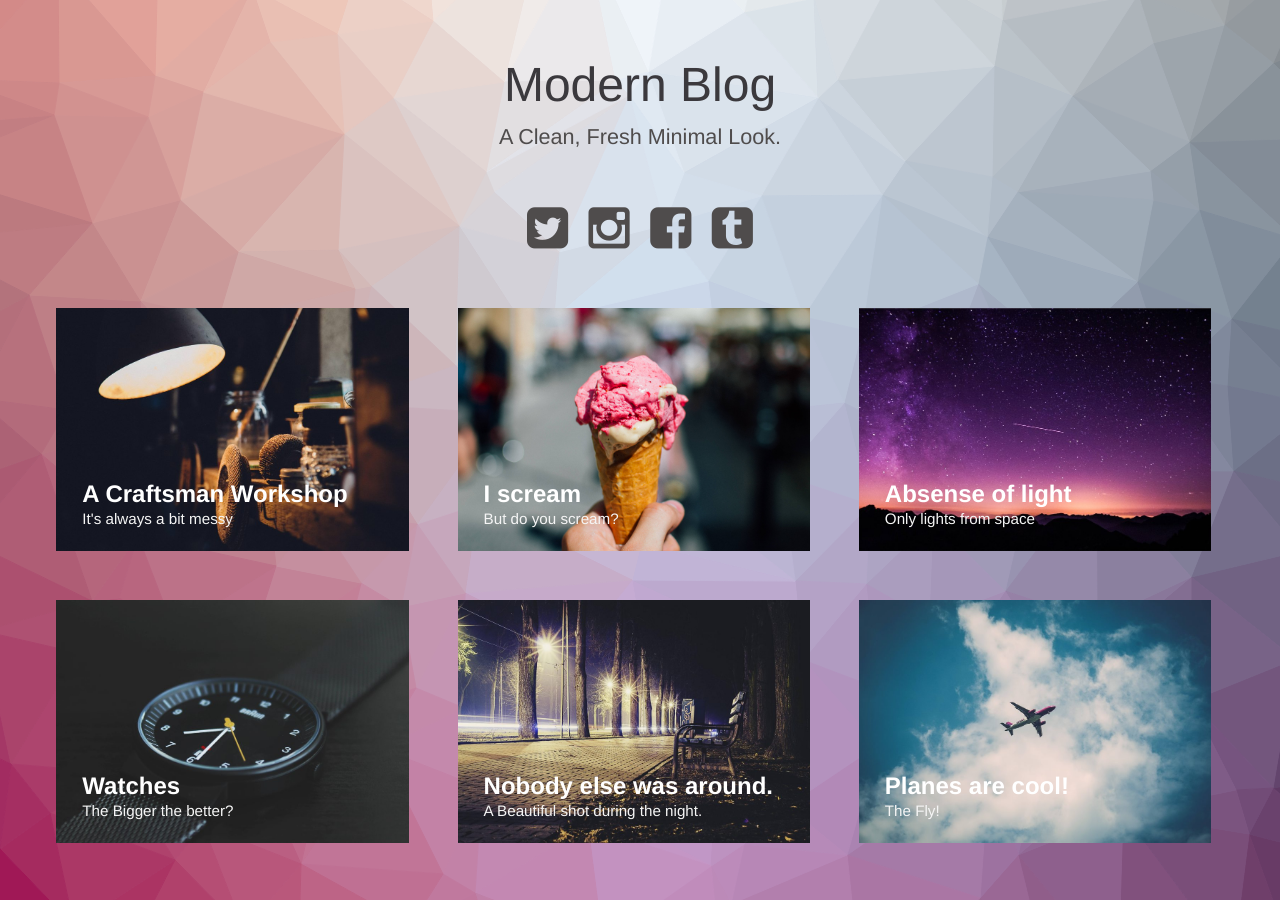
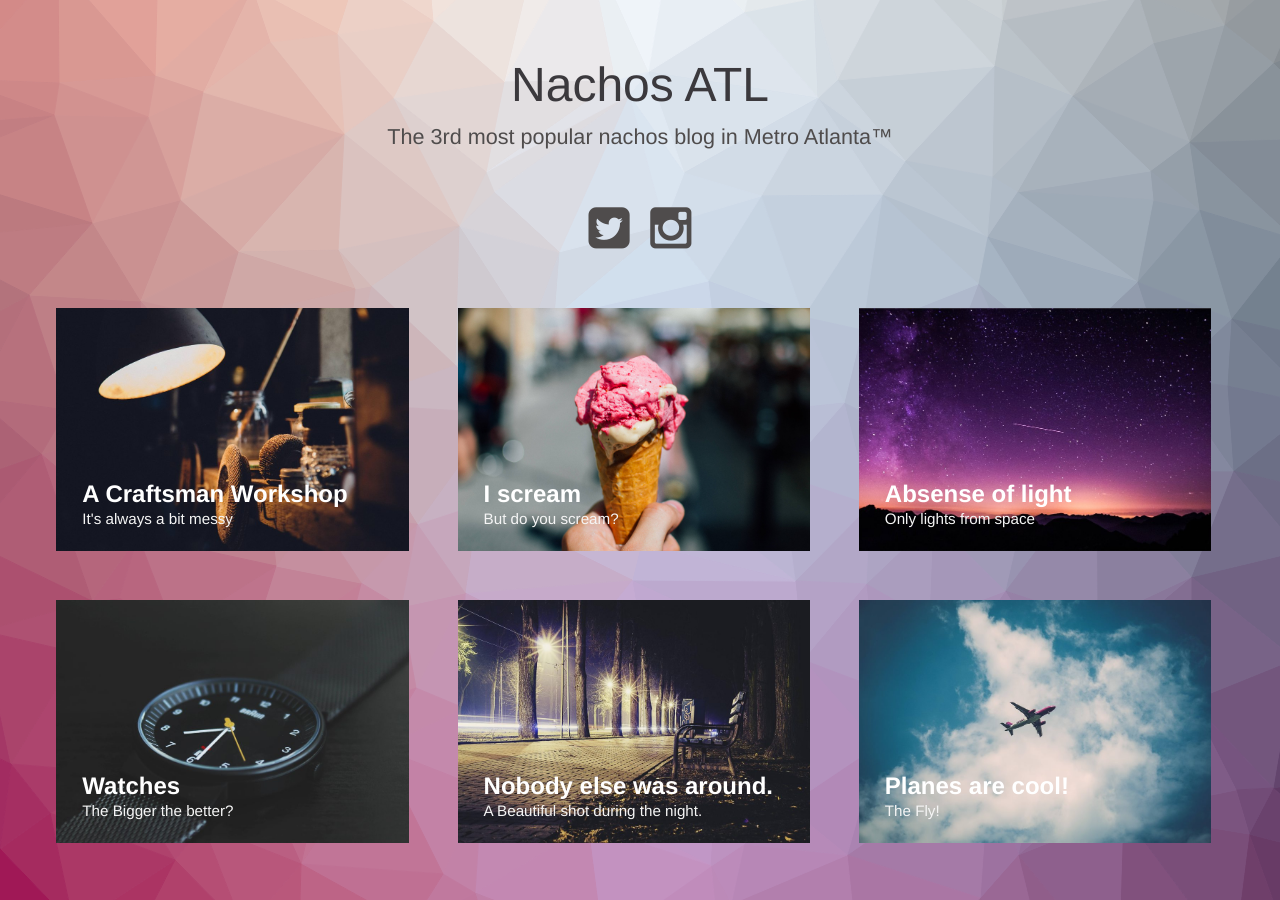
Before and after one commit to NachosATL/NachosATL.github.io, a Jekyll site: the page built from index.html, in a window 1280 px wide. Built offline with Jekyll 4.4.1, drawn with Linux system fonts in a browser that asks for light colours.

Commit message:
update site title and social

```diff
--- a/index.html
+++ b/index.html
@@ -28,12 +28,10 @@ layout: compress
 <body class="body">
 <div class="container">
     <header class="header">
-        <h1>Modern Blog<span>A Clean, Fresh Minimal Look.</span></h1>
+        <h1>Nachos ATL<span>The 3rd most popular nachos blog in Metro Atlanta™</span></h1>
         <nav class="links">
-            <a href="#"><i class="fa fa-twitter-square fa-3x"></i></a>
-            <a href="#"><i class="fa fa-instagram fa-3x"></i></a>
-            <a href="#"><i class="fa fa-facebook-square fa-3x"></i></a>
-            <a href="#"><i class="fa fa-tumblr-square fa-3x"></i></a>
+            <a href="https://twitter.com/AtlNachos"><i class="fa fa-twitter-square fa-3x"></i></a>
+            <a href="https://www.instagram.com/nachosatl/"><i class="fa fa-instagram fa-3x"></i></a>
         </nav>
     </header>
     <div class="content">
```
